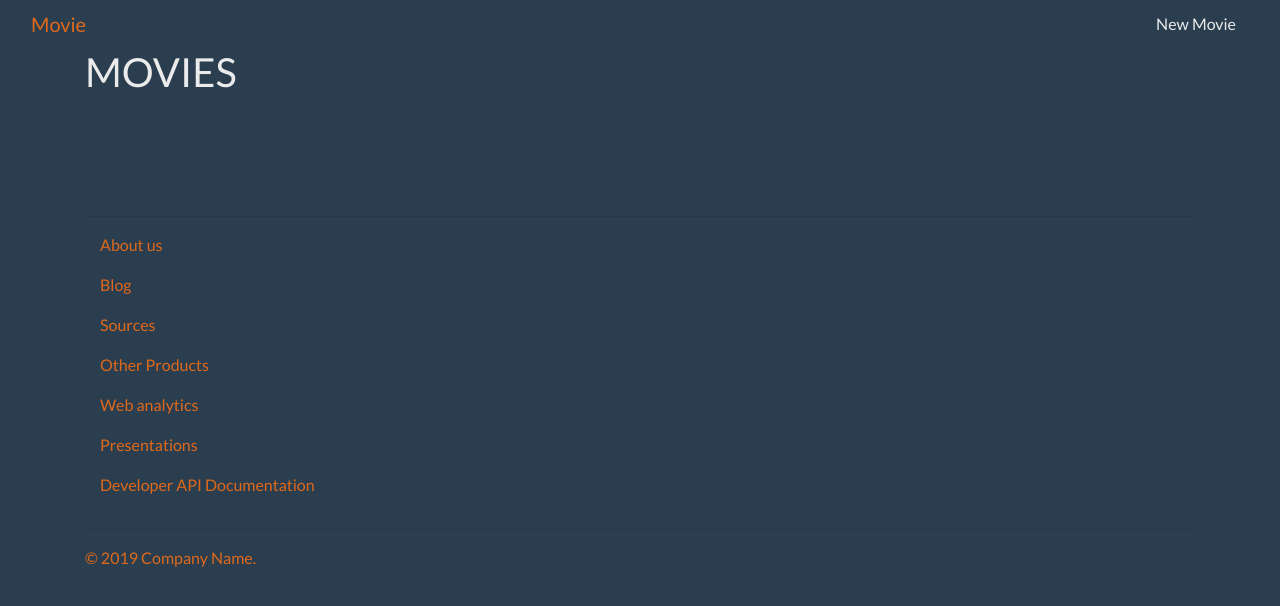
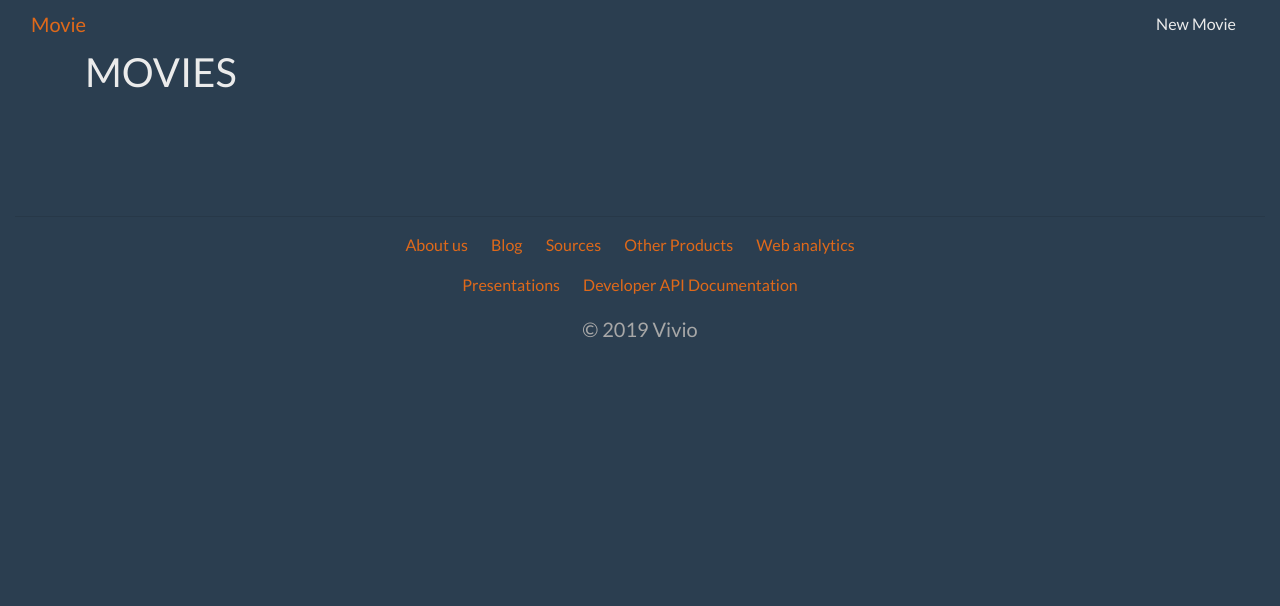
Before and after one commit to Andre-Williams22/Vivio, a Flask app: page / in a window 1280 px wide. Shown: the top 606 px of the page. Run offline with Flask 2, Linux system fonts and the light colour scheme; data that the repository does not hold is empty; some libraries are stand-ins or nearby versions.

Commit message:
cleans up footer

```diff
--- a/static/css/style.css
+++ b/static/css/style.css
@@ -0,0 +1,9 @@
+.footer-content a{
+    padding-right: 20px;
+}
+
+.copyright{
+    margin-top: 20px;
+    font-size: 20px;
+    color: #a7a7a7;
+}
--- a/templates/base.html
+++ b/templates/base.html
@@ -7,6 +7,8 @@
     <meta charset='utf-8'>
     <title>Movies</title>
     <!-- Latest compiled and minified CSS -->
+    <link rel='stylesheet' href='{{ url_for('static', filename='css/style.css')}}'>
+
     <link rel='stylesheet' href='https://bootswatch.com/4/superhero/bootstrap.min.css'>
 </head>
 
@@ -24,59 +26,22 @@
 <br>
 <br>
     <!-- Footer -->
-<div class="container text-center">
+<div class="container-fluid text-center">
     <hr />
   <div class="row">
-    <div class="col-lg-12">
-      <div class="col-md-3">
-        <div class="nav nav-pills nav-stacked"><br>
-          <p><a href="https://www.linkedin.com/in/andrewilliams22/">About us</a></p>
+      <div class="col-md-12">
+        <div class="footer-content">
+            <a href="https://www.linkedin.com/in/andrewilliams22/">About us</a>
+            <a href="https://medium.com/me/stories/public">Blog</a>
+            <a href="https://trailers.apple.com/">Sources</a>
+            <a href="https://playlister-aw.herokuapp.com/">Other Products</a>
+            <a href="https://en.wikipedia.org/wiki/Web_analytics">Web analytics</a></p>
+            <a href="https://piktochart.com/blog/startup-pitch-decks-what-you-can-learn/">Presentations</a>
+            <a href="https://stripe.com/docs/api">Developer API Documentation</a>
+            <h1 class="copyright">&copy 2019 Vivio</h1>
         </div>
-        </div>
-        <div class="col-md-3">
-        <div class="nav nav-pills nav-stacked"><br>
-          <p><a href="https://medium.com/me/stories/public">Blog</a></p>
-        </div>
-        </div>
-        <div class="col-md-3">
-        <div class="nav nav-pills nav-stacked"><br>
-          <p><a href="https://trailers.apple.com/">Sources</a></p>
-        </div>
-       </div>
-      <div class="col-md-3">
-        <div class="nav nav-pills nav-stacked"style="display:flex; justify-content: space-between">
-          <p><a href="https://playlister-aw.herokuapp.com/">Other Products</a></p>
-        </div>
-      </div>
-
-      <div class="col-md-3">
-        <div class="nav nav-pills nav-stacked"style="display:flex; justify-content: space-between">
-          <p><a href="https://en.wikipedia.org/wiki/Web_analytics">Web analytics</a></p>
-        </div>
-      </div>
-            <div class="col-md-3">
-        <div class="nav nav-pills nav-stacked"style="display:flex; justify-content: space-between">
-          <p><a href="https://piktochart.com/blog/startup-pitch-decks-what-you-can-learn/">Presentations</a></p>
-        </div>
-      </div>
-
-      <div class="col-md-3">
-        <div class="nav nav-pills nav-stacked"style="display:flex; justify-content: space-between">
-          <p><a href="https://stripe.com/docs/api">Developer API Documentation</a></p>
-        </div>
-      </div>
-    </div>
   </div>
-  <hr>
-    <div class="row">
-        <div class="col-lg-12">
-            <ul class="nav nav-pills nav-justified">
-                <li><a href="/">© 2019 Company Name.</a></li>
-            </ul>
-        </div>
-    </div>
 </div>
-    </footer>
 
     <!-- Latest compiled and minified JavaScript -->
     <script src='https://maxcdn.bootstrapcdn.com/bootstrap/3.3.7/js/bootstrap.min.js'></script>
```
